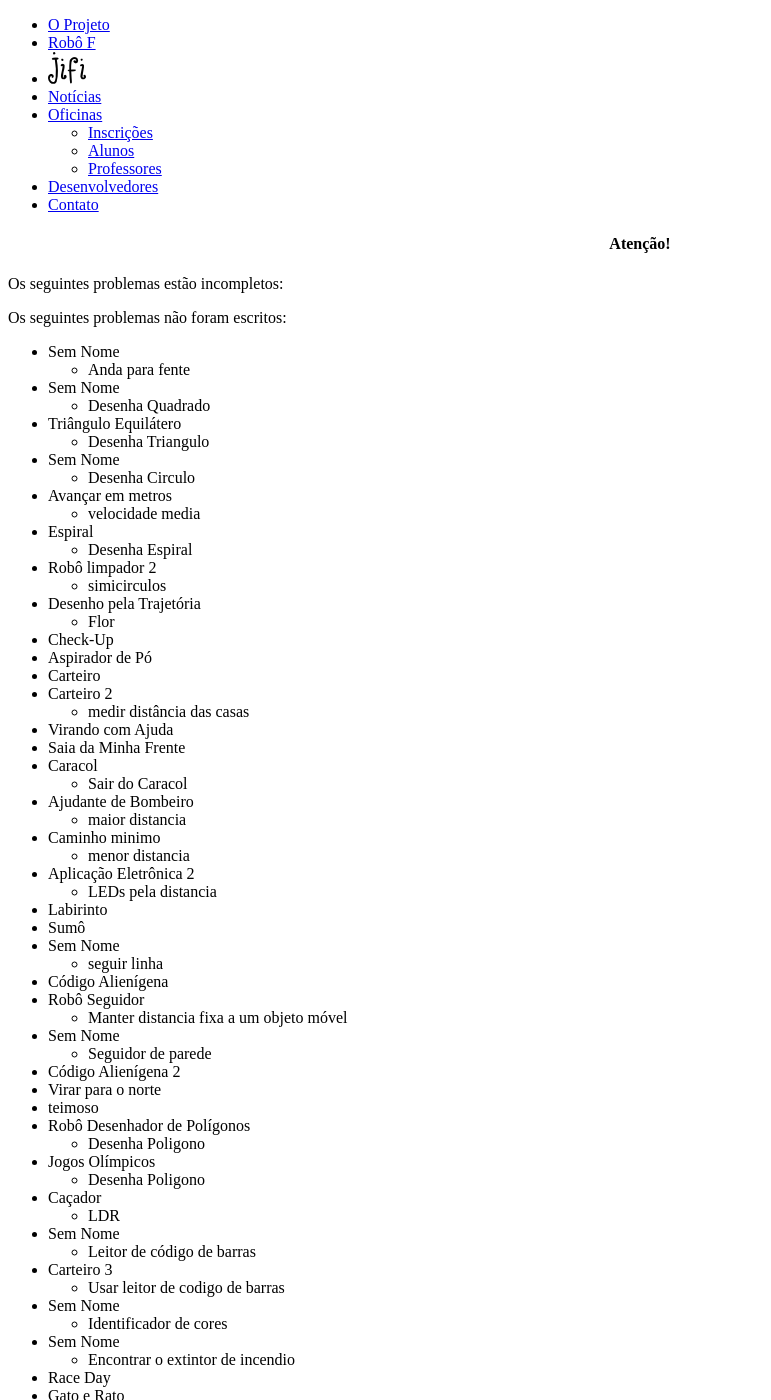
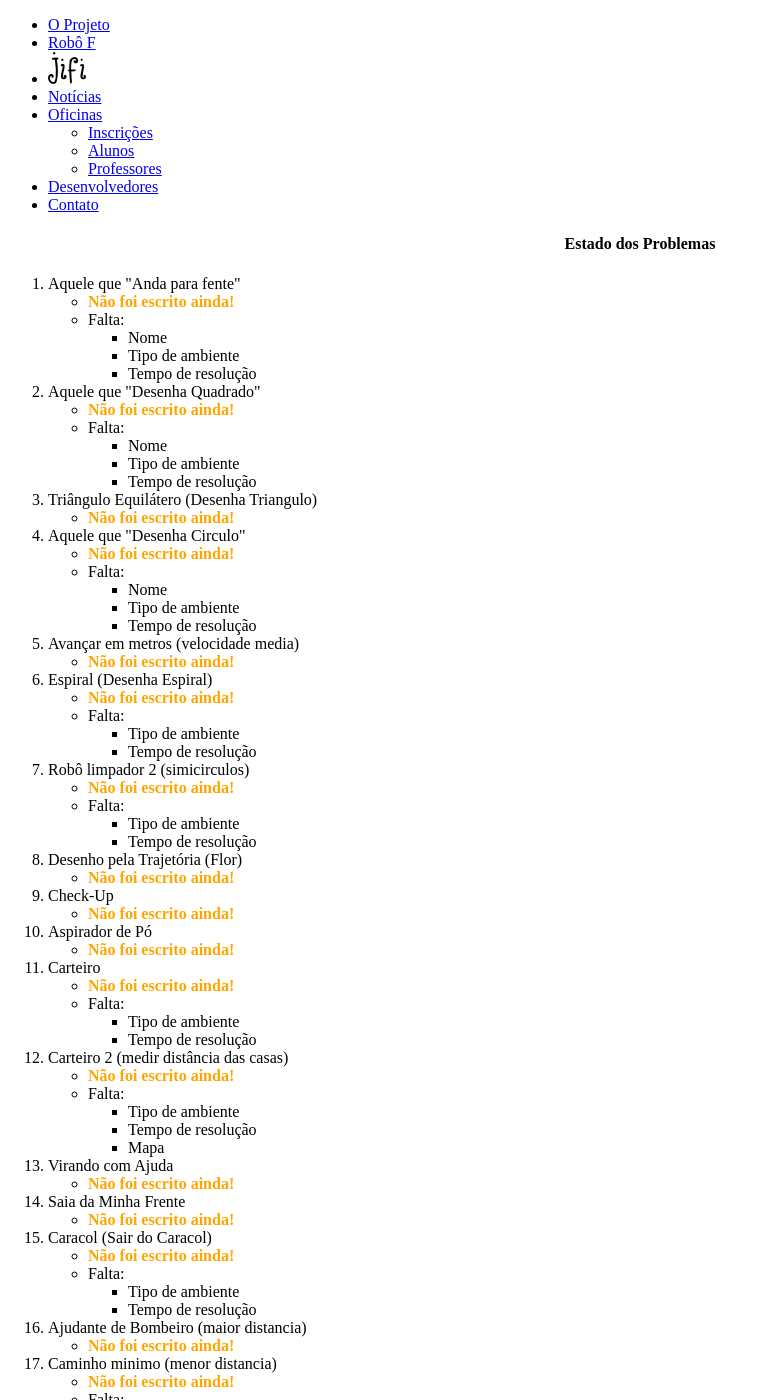
Before and after one commit to petrobo/petrobo.github.io, a Jekyll site: the page built from bad.html, in a window 1280 px wide and 1400 px high. Shown: the whole window, without its empty margins (0-771 px from the left). Built offline with Jekyll 4.4.1, drawn with Linux system fonts in a browser that asks for light colours; nearby versions of some CDN libraries; library files that are not in the unit come from our copies; some of the changed text lies outside the part shown.

Commit message:
Alterado página do estado dos problemas

```diff
--- a/_includes/util/validate_ex.html
+++ b/_includes/util/validate_ex.html
@@ -1,4 +1,9 @@
 {% assign incomplete = "" %}
+
+{% if include.ex.Nome == nil %}
+	{% assign incomplete = incomplete | append:'Nome;' %}
+{% endif %}
+
 {% if include.ex.R == nil and include.ex.V == nil %}
 	{% assign incomplete = incomplete | append:'Tipo de ambiente;' %}
 {% endif %}
--- a/bad.html
+++ b/bad.html
@@ -6,77 +6,65 @@ title: Marcadores dos exercícios
 {% include JB/setup %}
 
 <div id="warning-div"  class="bs-callout bs-callout-danger" >
-	<center><h4>Atenção!</h4></center>
-	Os seguintes problemas estão incompletos:
+	<center><h4>Estado dos Problemas</h4></center>
+	<ol>
+		{% for exercicio in site.data.exercicios %}
+			{% include util/validate_ex.html ex=exercicio %}
+			<li style='padding: 0 0 0 0;'>
+				{% if exercicio.Nome != nil %}
+					{% if exercicio.Descricao != nil %}
+						{{ exercicio.Nome }} ({{ exercicio.Descricao }})
+					{% else %}
+						{{ exercicio.Nome }}
+					{% endif %}
+				{% else %}
+					Aquele que "{{ exercicio.Descricao }}"
+				{% endif %}
+			</li>
 			<ul>
+			{% assign ok = false %}
+			{% assign found = false %}
 			{% for post in site.posts %}
-			{% if post.special[0] == "problemas" %}
-				<li style='padding: 0 0 0 0;'><a href="{{ post.url }}">{{ post.title }}</a></li>
-				<ul>
+				{% if post.special[0] == "problemas" and exercicio.Nome == post.title %}
+					{% assign found = true %}
 					{% assign ok = true %}
-					{% assign found = false %}
-					{% for exercicio in site.data.exercicios %}
-						{% if exercicio.Nome == post.title %}
-							{% assign found = true %}
-							{% assign incomplete = "" %}
-							{% include util/validate_ex.html ex=exercicio %}
-							{% if incomplete.size > 0 %}
-								{% assign ok = false %}
-								{% assign list = incomplete | split: ';' %}
-								{% for item in list %}
-									<li style='padding: 0 0 0 0;'>
-										<b style="color: red;">
-										{{ item }}
-										</b>
-									</li>
-								{% endfor %}
-							{% endif %}
 					{% break %}
 				{% endif %}
 			{% endfor %}
 			{% if found == false %}
 				{% assign ok = false %}
 				<li style='padding: 0 0 0 0;'>
-							<b style="color: red; background: black;">
-							Não tem dados!
+					<b style="color: orange;">
+					Não foi escrito ainda!
 					</b>
 				</li>
 			{% endif %}
 			{% if ok == true %}
 				<li style='padding: 0 0 0 0;'>
 					<b style="color: green;">
-							Ok!
+					Todos os dados estão Ok!
 					</b>
 				</li>
 			{% endif %}
+				{% if incomplete.size > 0 %}
+				<li style='padding: 0 0 0 0;'>Falta:</li>
+					<ul>
+					{% assign ok = false %}
+					{% assign list = incomplete | split: ';' %}
+					{% for item in list %}
+						<li type="square" style='padding: 0 0 0 0;'>
+							{% if found == false and ok == false%}
+								{{ item }}
+							{% else %}
+								<b style="color: red;">
+								{{ item }}
+								</b>
+							{% endif %}
+						</li>
+					{% endfor %}
 					</ul>
 				{% endif %}
+			</ul>
 		{% endfor %}
-	</ul>
-	Os seguintes problemas não foram escritos:
-	<ul>
-		{% for exercicio in site.data.exercicios %}
-			{% assign ok = false %}
-			{% for post in site.posts %}
-				{% if post.special[0] == "problemas" and exercicio.Nome == post.title %}
-					{% assign ok = true %}
-					{% break %}
-				{% endif %}
-			{% endfor %}
-			{% if ok == false %}
-				{% if exercicio.Nome != nil %}
-					<li style='padding: 0 0 0 0;'>{{ exercicio.Nome }}</li>
-				{% else %}
-					{% if exercicio.Descricao != nil %}
-						<li style='padding: 0 0 0 0;'>Sem Nome</li>
-					{% endif %}
-				{% endif %}
-				{% if exercicio.Descricao != nil %}
-				<ul>
-					<li style='padding: 0 0 0 0;'>{{ exercicio.Descricao }}</li>
-				</ul>
-				{% endif %}
-			{% endif %}
-		{% endfor %}
-	</ul>
+	</ol>
 </div>
```
Lines whose indentation alone changed are shown as unchanged.
